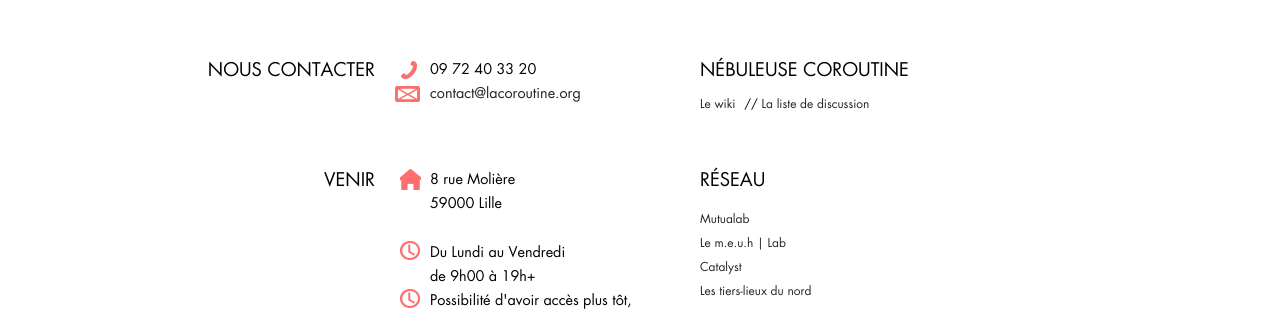
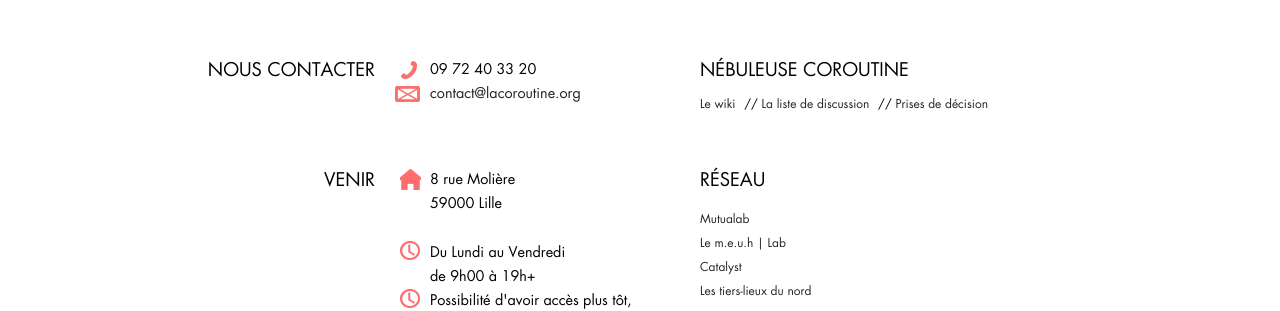
Before and after one commit to la-coroutine/la-coroutine.github.io, a Jekyll site: the page built from index.html, in a window 1280 px wide and 900 px high, scrolled down 4428 px. Shown: the part 339-650 px from the top of the window. Built offline with Jekyll 4.4.1, drawn with Linux system fonts in a browser that asks for light colours.

Commit message:
Add link to Loomio page

```diff
--- a/_includes/home/contact.html
+++ b/_includes/home/contact.html
@@ -22,7 +22,9 @@
       <div class="block">
         <h1>Nébuleuse Coroutine</h1>
         <p>
-          <a target="_blank" href="http://wiki.lacoroutine.org/">Le wiki</a> // <a target="_blank" href="http://lists.lacoroutine.org/">La liste de discussion</a>
+          <a target="_blank" href="http://wiki.lacoroutine.org/">Le wiki</a> //
+          <a target="_blank" href="http://lists.lacoroutine.org/">La liste de discussion</a> //
+          <a target="_blank" href="https://www.loomio.org/g/uYeam08z/la-coroutine/">Prises de décision</a>
         </p>
       </div>
       <div class="block">
```
